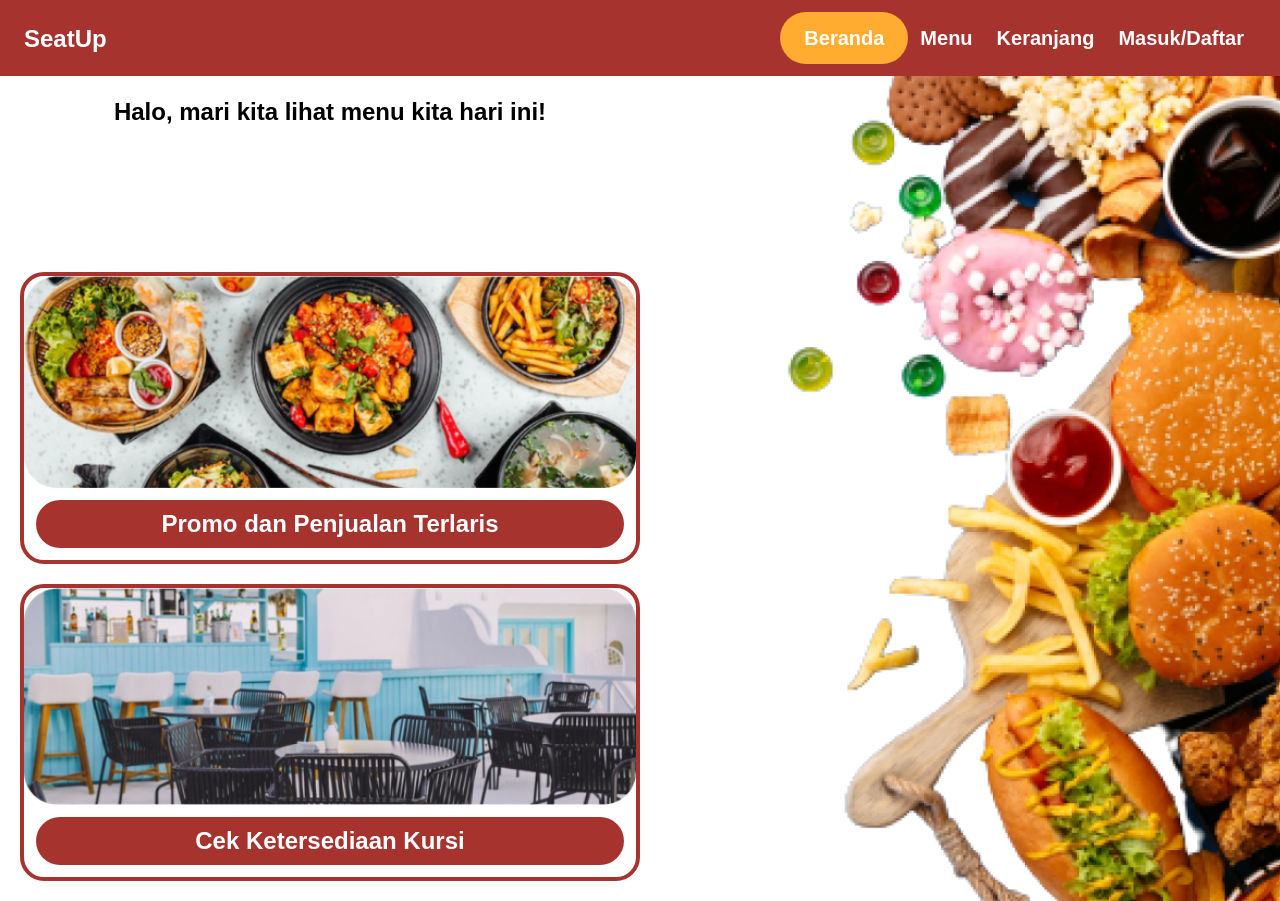
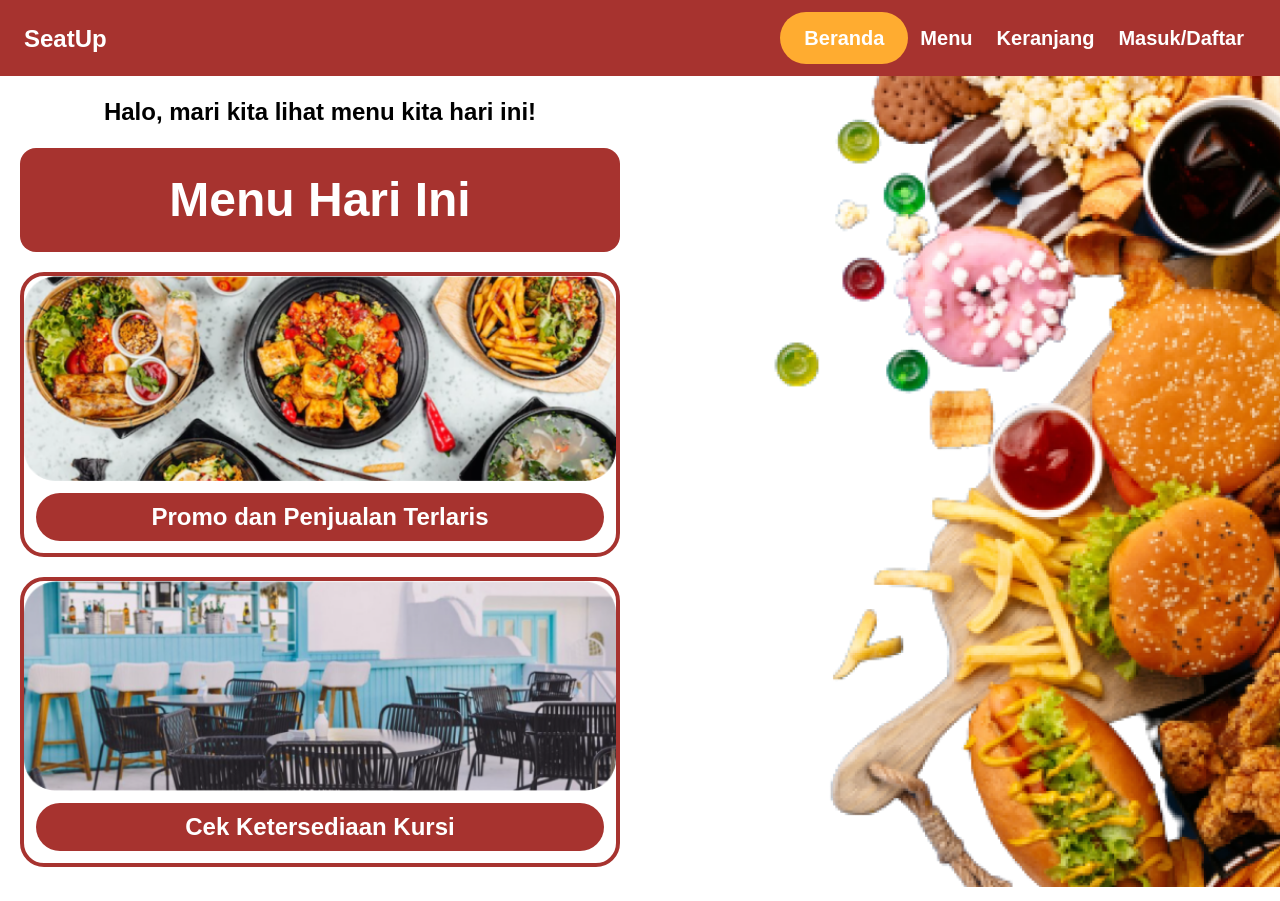
Before and after one commit to geloramanalu/seatup, a React (Create React App) app in the folder seatup/: page / in a window 1280 px wide. Built offline with nearby package versions, Linux system fonts and the light colour scheme; a web font is replaced by a local one.

Commit message:
Homepage: changed div to button
Signed-off-by: Faiz Jazadi <me@lcat.dev>

```diff
--- a/seatup/src/component/Homepage.jsx
+++ b/seatup/src/component/Homepage.jsx
@@ -3,30 +3,27 @@ import homepageBtnBackground2 from "../img/homepage_btn2.png"
 
 const HomepageButton = ({ image, label }) => {
   return (
-    <div className="mt-5 rounded-3xl border-4 border-[#A7332F]">
+    <button className="mt-5 rounded-3xl border-4 border-[#A7332F] w-full">
       <img src={image} className="w-full"></img>
       <div className="py-2 m-3 rounded-3xl bg-merah text-white text-2xl">
         {label}
       </div>
-    </div>
+    </button>
   )
 }
 
 const Homepage = () => {
   return (
     <div className="bg-[url(./img/homepage_background.png)] bg-cover h-full -mt-3">
-      <div className="mt-3 p-5 flex flex-wrap">
-        <div className="flex-1">
-          <div className="text-center text-2xl font-bold">
-            Halo, mari kita lihat menu kita hari ini!
-            <div className="py-7 mt-5 rounded-2xl bg-seatup-red text-white text-5xl">
-              Menu Hari Ini
-            </div>
-            <HomepageButton label="Promo dan Penjualan Terlaris" image={homepageBtnBackground1}></HomepageButton>
-            <HomepageButton label="Cek Ketersediaan Kursi" image={homepageBtnBackground2}></HomepageButton>
-          </div>
+      <div className="mt-3 p-5 w-full lg:w-1/2">
+        <div className="text-center text-2xl font-bold">
+          Halo, mari kita lihat menu kita hari ini!
+          <button className="py-7 mt-5 rounded-2xl bg-merah text-white text-5xl w-full">
+            Menu Hari Ini
+          </button>
+          <HomepageButton label="Promo dan Penjualan Terlaris" image={homepageBtnBackground1}></HomepageButton>
+          <HomepageButton label="Cek Ketersediaan Kursi" image={homepageBtnBackground2}></HomepageButton>
         </div>
-        <div className="flex-grow"></div>
       </div>
     </div>
   )
```
